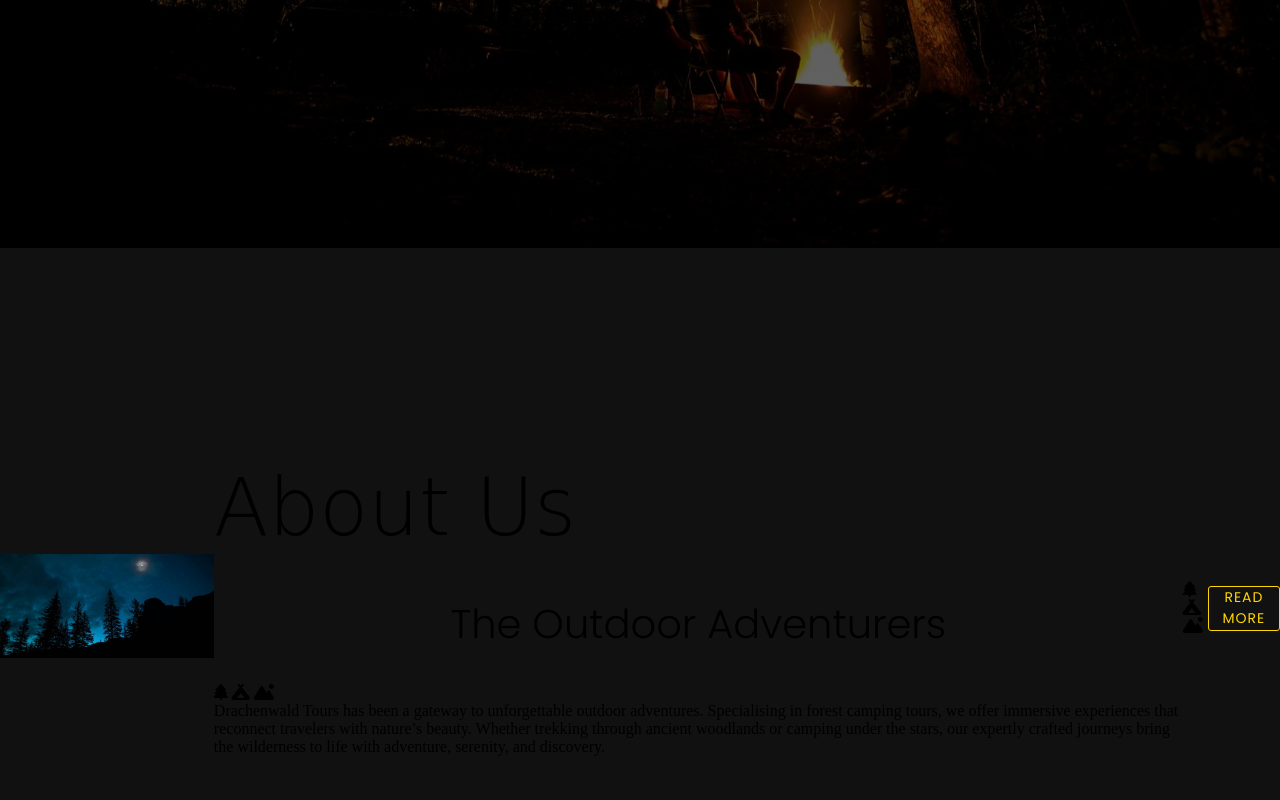
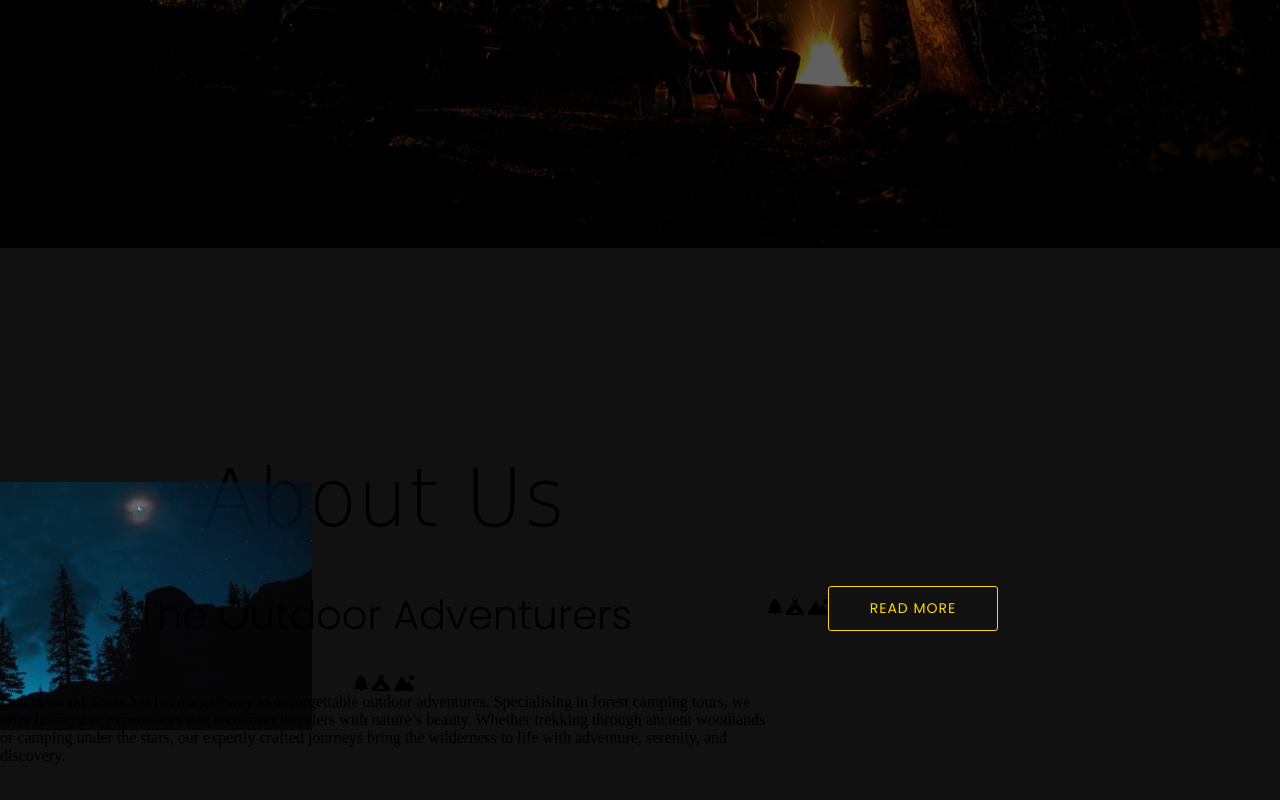
Before and after one commit to Nimira43/Drachenwald, a website: page index.html in a window 1280 px wide. Shown: the part 552-1352 px from the top of the page. Drawn offline with Linux system fonts and the light colour scheme; a web font is replaced by a local one.

Commit message:
About us styling

```diff
--- a/scss/_layout.scss
+++ b/scss/_layout.scss
@@ -32,9 +32,19 @@
 
   &-left {
     width: 40%;
+    position: absolute;
+    left: -200px;
 
     img {
       width: 100%;
+      opacity: 0.7;
     }
   }
+
+  &-right {
+    width: 60%;
+    display: flex;
+    flex-direction: column;
+    align-items: center;;
+  }
 }
```
Also changed, not shown: css/main.css, 1 other file.
